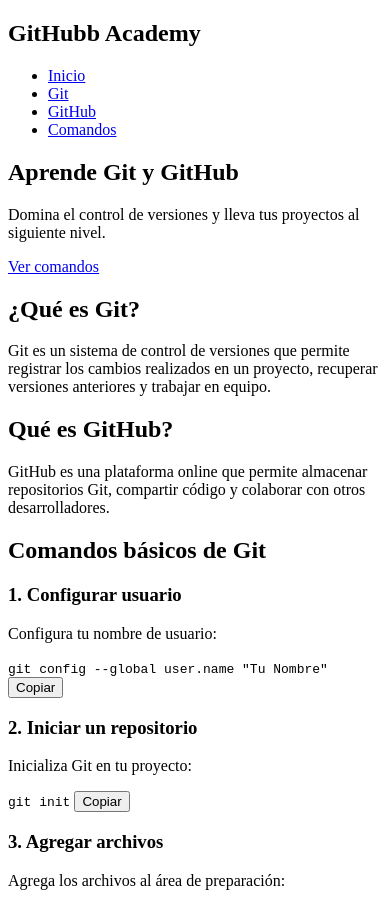
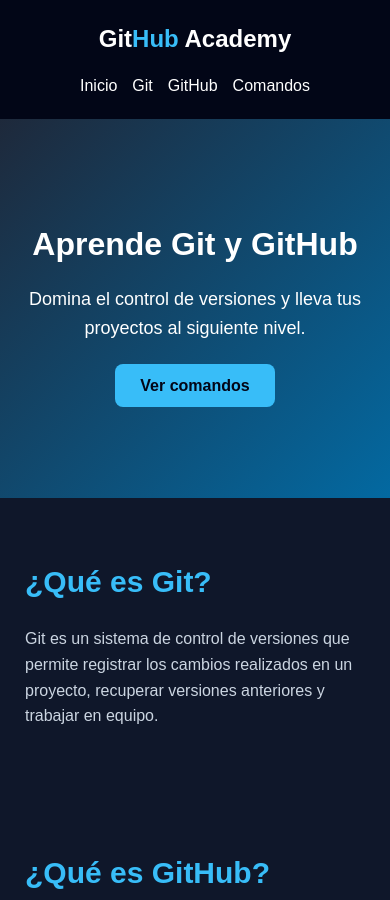
Before and after one commit to lucasmbast/git-y-github, a plain HTML site: page index.html in a window 390 px wide. Shown: the top 900 px of the page. Drawn offline with Linux system fonts and the light colour scheme.

Commit message:
Otro commit

```diff
--- a/index.html
+++ b/index.html
@@ -5,13 +5,15 @@
     <meta charset="UTF-8">
     <meta name="viewport" content="width=device-width, initial-scale=1.0">
     <title>Aprende Git y GitHub</title>
-    <link rel="stylesheet" href="style.css">
+
+    <!-- Archivo CSS -->
+    <link rel="stylesheet" href="./style.css">
 </head>
 <body>
 
 <header>
     <nav>
-        <h2>Git<span>Hubb</span> Academy</h2>
+        <h2>Git<span>Hub</span> Academy</h2>
         <ul>
             <li><a href="#inicio">Inicio</a></li>
             <li><a href="#git">Git</a></li>
@@ -38,7 +40,7 @@
 </section>
 
 <section class="contenido" id="github">
-    <h2>Qué es GitHub?</h2>
+    <h2>¿Qué es GitHub?</h2>
     <p>
         GitHub es una plataforma online que permite almacenar
         repositorios Git, compartir código y colaborar con
@@ -120,6 +122,7 @@
     <p>© 2026 GitHub Academy | Aprende y desarrolla tu futuro</p>
 </footer>
 
-<script src="script.js"></script>
+<!-- Archivo JavaScript -->
+<script src="./script.js"></script>
 </body>
 </html>
--- a/script.js
+++ b/script.js
@@ -0,0 +1,16 @@
+
+function copiar(boton) {
+    const comando = boton.previousElementSibling.textContent;
+
+    navigator.clipboard.writeText(comando)
+        .then(() => {
+            boton.textContent = "¡Copiado!";
+
+            setTimeout(() => {
+                boton.textContent = "Copiar";
+            }, 2000);
+        })
+        .catch(() => {
+            boton.textContent = "No se pudo copiar";
+        });
+}
--- a/style.css
+++ b/style.css
@@ -0,0 +1,175 @@
+
+* {
+    margin: 0;
+    padding: 0;
+    box-sizing: border-box;
+    font-family: Arial, sans-serif;
+}
+
+html {
+    scroll-behavior: smooth;
+}
+
+body {
+    background: #0f172a;
+    color: white;
+    line-height: 1.6;
+}
+
+header {
+    background: #020617;
+    padding: 20px 8%;
+}
+
+nav {
+    display: flex;
+    justify-content: space-between;
+    align-items: center;
+    flex-wrap: wrap;
+    gap: 15px;
+}
+
+nav h2 span {
+    color: #38bdf8;
+}
+
+nav ul {
+    display: flex;
+    list-style: none;
+    gap: 25px;
+}
+
+nav a {
+    color: white;
+    text-decoration: none;
+    transition: 0.3s;
+}
+
+nav a:hover {
+    color: #38bdf8;
+}
+
+.hero {
+    text-align: center;
+    padding: 100px 20px;
+    background: linear-gradient(135deg, #1e293b, #0369a1);
+}
+
+.hero h1 {
+    font-size: 45px;
+    margin-bottom: 15px;
+}
+
+.hero p {
+    font-size: 18px;
+    margin-bottom: 30px;
+}
+
+.btn {
+    background: #38bdf8;
+    color: #020617;
+    padding: 13px 25px;
+    border-radius: 8px;
+    text-decoration: none;
+    font-weight: bold;
+}
+
+.btn:hover {
+    background: white;
+}
+
+.contenido {
+    max-width: 1000px;
+    margin: auto;
+    padding: 60px 25px;
+}
+
+.contenido h2 {
+    color: #38bdf8;
+    font-size: 30px;
+    margin-bottom: 20px;
+}
+
+.contenido p {
+    color: #cbd5e1;
+}
+
+.comando {
+    background: #1e293b;
+    padding: 25px;
+    margin: 20px 0;
+    border-radius: 12px;
+    border-left: 4px solid #38bdf8;
+}
+
+.comando h3 {
+    margin-bottom: 10px;
+}
+
+code {
+    display: block;
+    background: #020617;
+    color: #4ade80;
+    padding: 15px;
+    margin: 15px 0;
+    border-radius: 6px;
+    overflow-x: auto;
+}
+
+button {
+    background: #0284c7;
+    color: white;
+    border: none;
+    padding: 10px 20px;
+    border-radius: 6px;
+    cursor: pointer;
+}
+
+button:hover {
+    background: #38bdf8;
+    color: #020617;
+}
+
+.flujo {
+    display: flex;
+    flex-direction: column;
+    align-items: center;
+    gap: 12px;
+}
+
+.flujo div {
+    background: #1e293b;
+    border: 1px solid #38bdf8;
+    padding: 15px;
+    width: 230px;
+    text-align: center;
+    border-radius: 8px;
+}
+
+.flujo span {
+    color: #38bdf8;
+    font-size: 25px;
+}
+
+footer {
+    text-align: center;
+    padding: 25px;
+    background: #020617;
+    color: #94a3b8;
+}
+
+@media (max-width: 600px) {
+    nav {
+        flex-direction: column;
+    }
+
+    nav ul {
+        flex-wrap: wrap;
+        justify-content: center;
+        gap: 15px;
+    }
+
+    .hero h1 {
+        font-size: 32px;
+    }
+}
```
